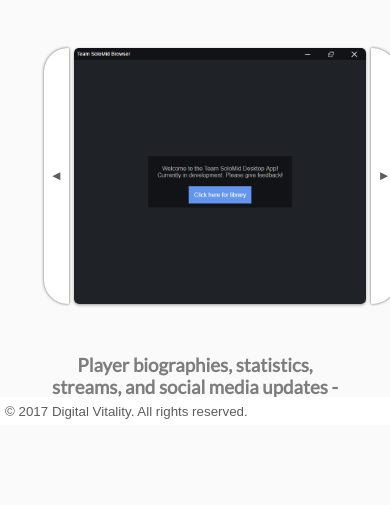
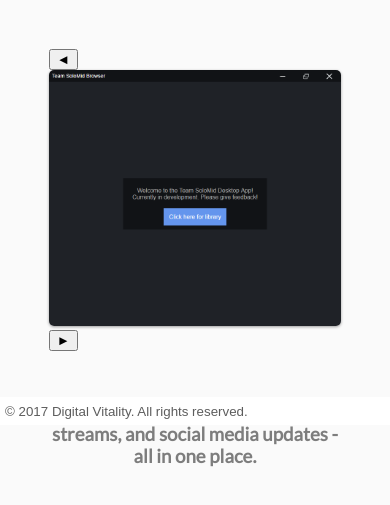
Before and after one commit to brandon4117/SoloMidBrowser, a plain HTML site: page index.html in a window 390 px wide. Shown: the part 419-924 px from the top of the page. Drawn offline with Linux system fonts and the light colour scheme.

Commit message:
Update style.css

```diff
--- a/style.css
+++ b/style.css
@@ -77,7 +77,7 @@
 width: 100%;
 color: #5d5d5d;}
 
-.image {display: flex;
+.image {display: block;
 width: 600px;
 margin: 0 auto;}
 
@@ -91,35 +91,6 @@
 padding: 50px;
 text-align: center;
 color: #7d7d7d;}
-
-.sShowLeft {color: #5d5d5d;
-background-color: white;
-width: 50px;
-height: 45px;
-border-radius: 100px;
-border-style: none;
-font-weight: bold;
-box-shadow: 0 0 3px #5d5d5d;
-position: relative;
-right: 25px;
-top: 200px;
-}
-
-.sShowRight {color: #5d5d5d;
-background-color: white;
-width: 50px;
-height: 45px;
-border-radius: 100px;
-border-style: none;
-font-weight: bold;
-box-shadow: 0 0 3px #5d5d5d;
-position: relative;
-left: 25px;
-top: 200px;
-}
-
-.sShowLeft:active, .sShowRight:active {color: #81a6d9;
-  background-color: #e5e5e5;}
 
 @media screen and (max-width: 600px) {
 
@@ -136,18 +107,6 @@
   display: block;
   height: auto;
   border-style: none;}
-
-  .sShowLeft {height: auto;
-  right: 5px;
-  top: 0;
-  border-top-right-radius: 5px;
-  border-bottom-right-radius: 5px;}
-
-    .sShowRight {height: auto;
-  left: 0px;
-  top: 0;
-  border-top-left-radius: 5px;
-  border-bottom-left-radius: 5px;}
 
 }
 
@@ -167,16 +126,4 @@
   height: auto;
   border-style: none;}
 
-  .sShowLeft {height: auto;
-  right: 5px;
-  top: 0;
-  border-top-right-radius: 5px;
-  border-bottom-right-radius: 5px;}
-
-    .sShowRight {height: auto;
-  left: 5px;
-  top: 0;
-  border-top-left-radius: 5px;
-  border-bottom-left-radius: 5px;}
-
 }
```
